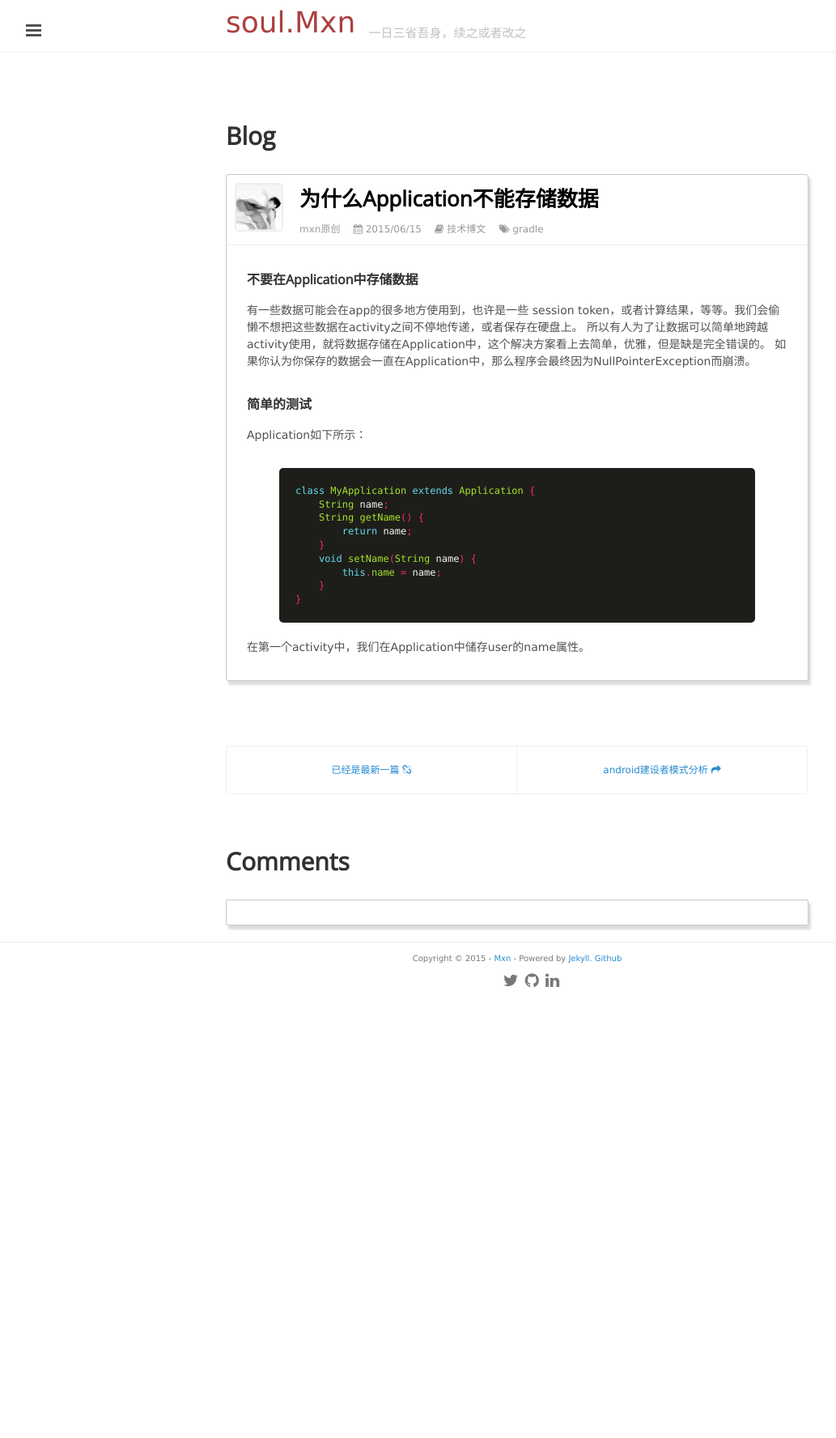
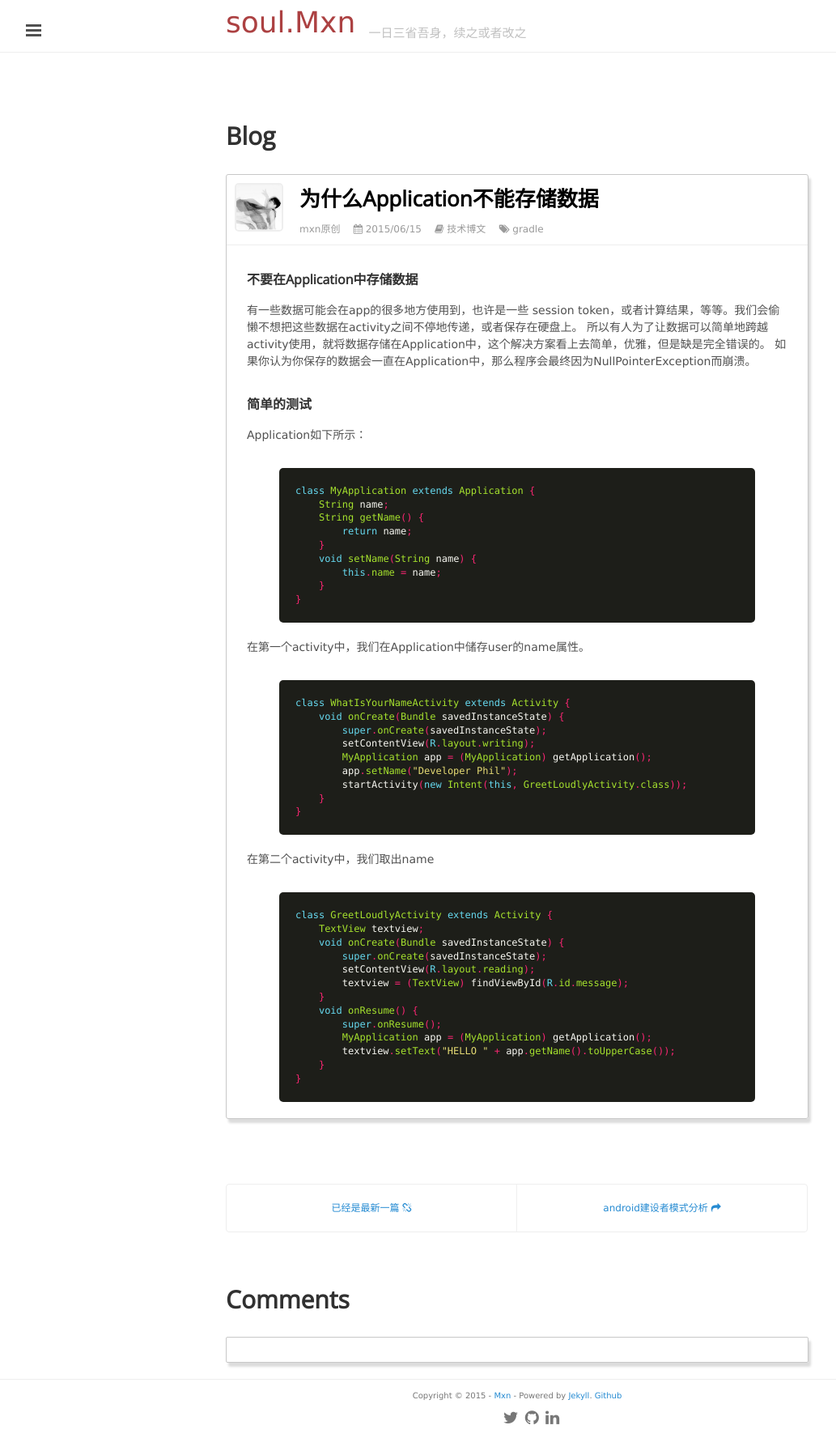
Before and after one commit to mxn21/mxn21.github.io, a Jekyll site: the page built from _posts/2015-6-15-为什么Application不能存储数据.md, in a window 1280 px wide. Shown: the whole page at 81% size, without its empty margins (1-1034 px from the left). Built offline with Jekyll 4.4.1, drawn with Linux system fonts in a browser that asks for light colours; Markdown is read by kramdown in place of the engine named in the settings; comment, search, counter and statistics services are not loaded; before the commit the page ends 1236 px from its top, so only the background shows below that.

Commit message:
Update 2015-6-15-为什么Application不能存储数据.md

```diff
--- a/_posts/2015-6-15-为什么Application不能存储数据.md
+++ b/_posts/2015-6-15-为什么Application不能存储数据.md
@@ -30,6 +30,36 @@
 
 在第一个activity中，我们在Application中储存user的name属性。
 
+{% highlight java %}
+class WhatIsYourNameActivity extends Activity {
+    void onCreate(Bundle savedInstanceState) {
+        super.onCreate(savedInstanceState);
+        setContentView(R.layout.writing);
+        MyApplication app = (MyApplication) getApplication();
+        app.setName("Developer Phil");
+        startActivity(new Intent(this, GreetLoudlyActivity.class));
+    }
+}
+{% endhighlight %}
 
+在第二个activity中，我们取出name
+
+{% highlight java %}
+
+class GreetLoudlyActivity extends Activity {
+    TextView textview;
+    void onCreate(Bundle savedInstanceState) {
+        super.onCreate(savedInstanceState);
+        setContentView(R.layout.reading);
+        textview = (TextView) findViewById(R.id.message);
+    }
+    void onResume() {
+        super.onResume();
+        MyApplication app = (MyApplication) getApplication();
+        textview.setText("HELLO " + app.getName().toUpperCase());
+    }
+}
+
+{% endhighlight %}
 
 <!-- more -->
```
